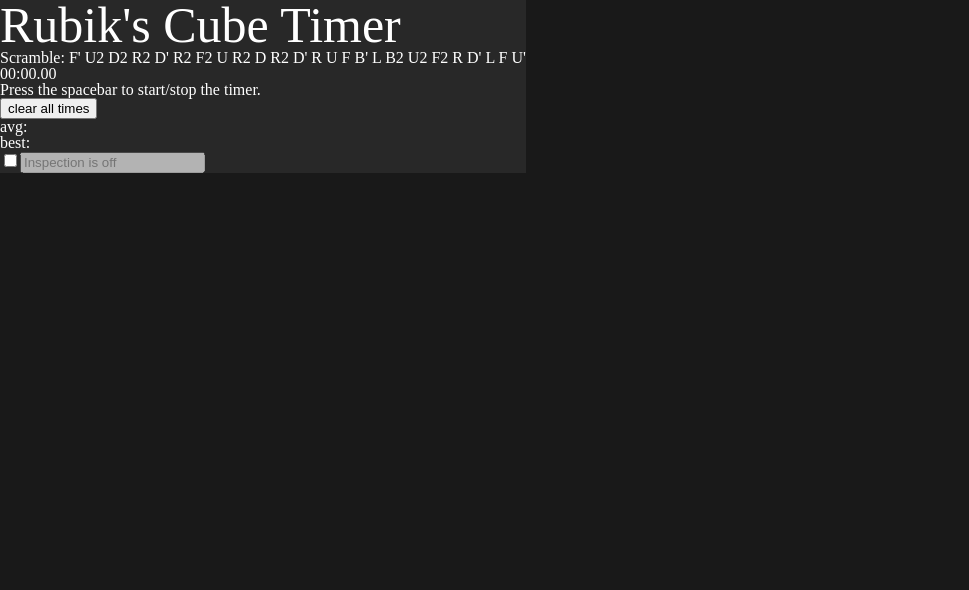
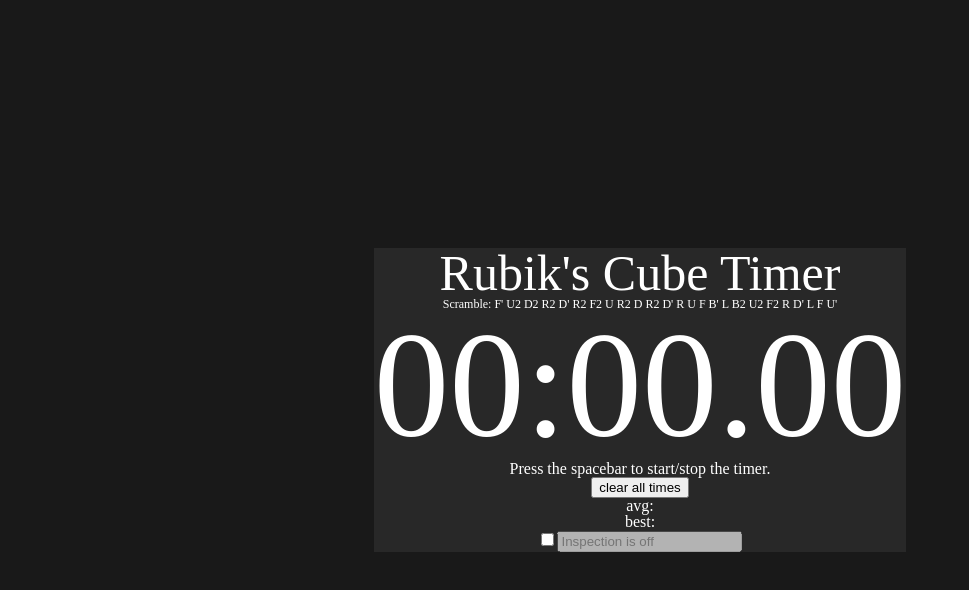
Before and after one commit to DerekPixel/rubiks-cube-timer, a React (Create React App) app: page / in a window 1280 px wide. Shown: the top 590 px of the page, without its empty margins (0-969 px from the left). Built offline with nearby package versions, Linux system fonts and the light colour scheme.

Commit message:
small update

```diff
--- a/src/App.css
+++ b/src/App.css
@@ -52,9 +52,14 @@
 /*#endregion*/
 
 body {
+  align-items: center;
   background-color: rgb(25, 25, 25);
   color: white;
   display: flex;
+  flex-direction: column;
+  height: 100vh;
+  justify-content: center;
+  text-align: center;
 }
 
 .App {
@@ -64,3 +69,12 @@
 .title {
   font-size: 50px;
 }
+
+.scramble {
+  font-size: 12px;
+}
+
+
+.timer {
+  font-size: 151px;
+}
```
